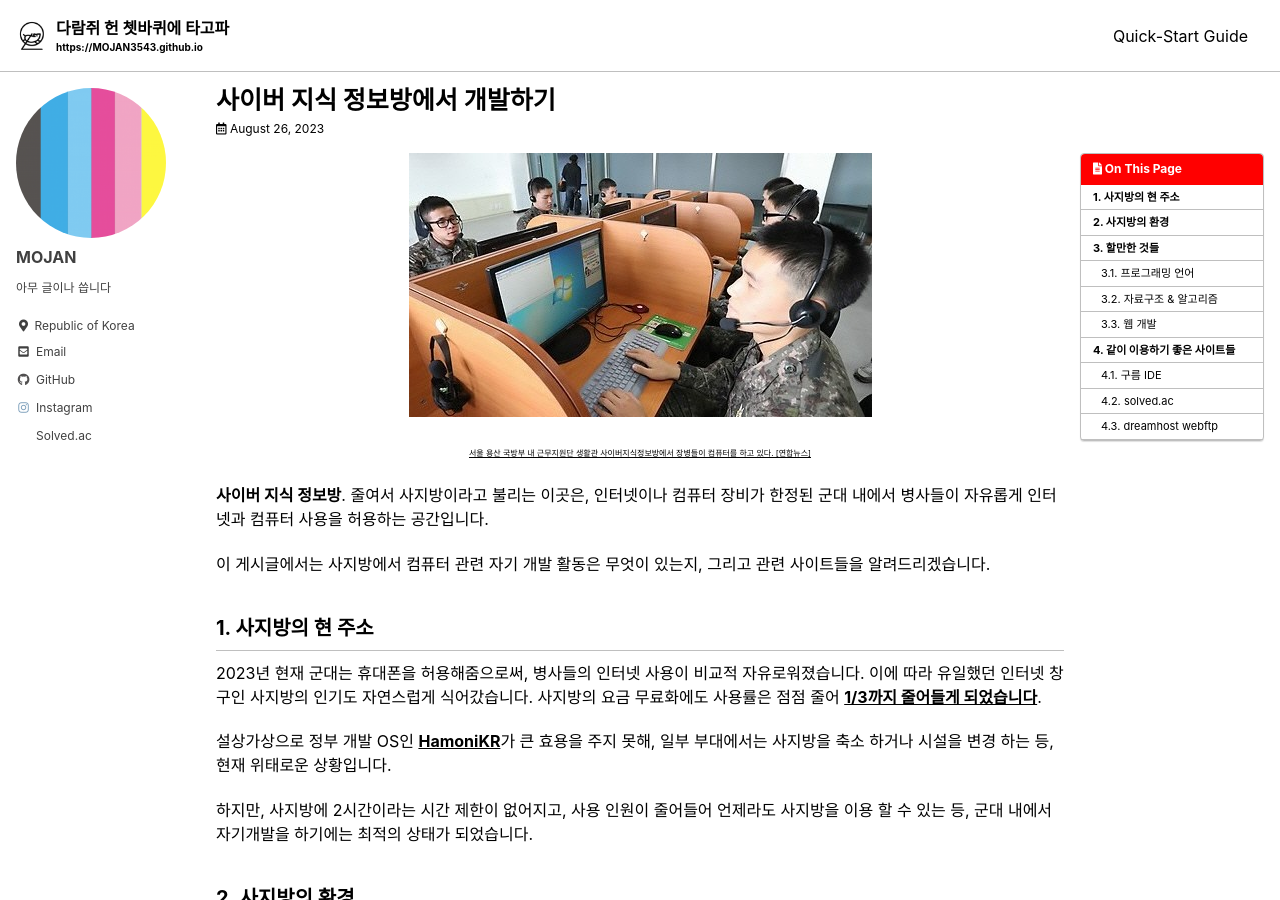
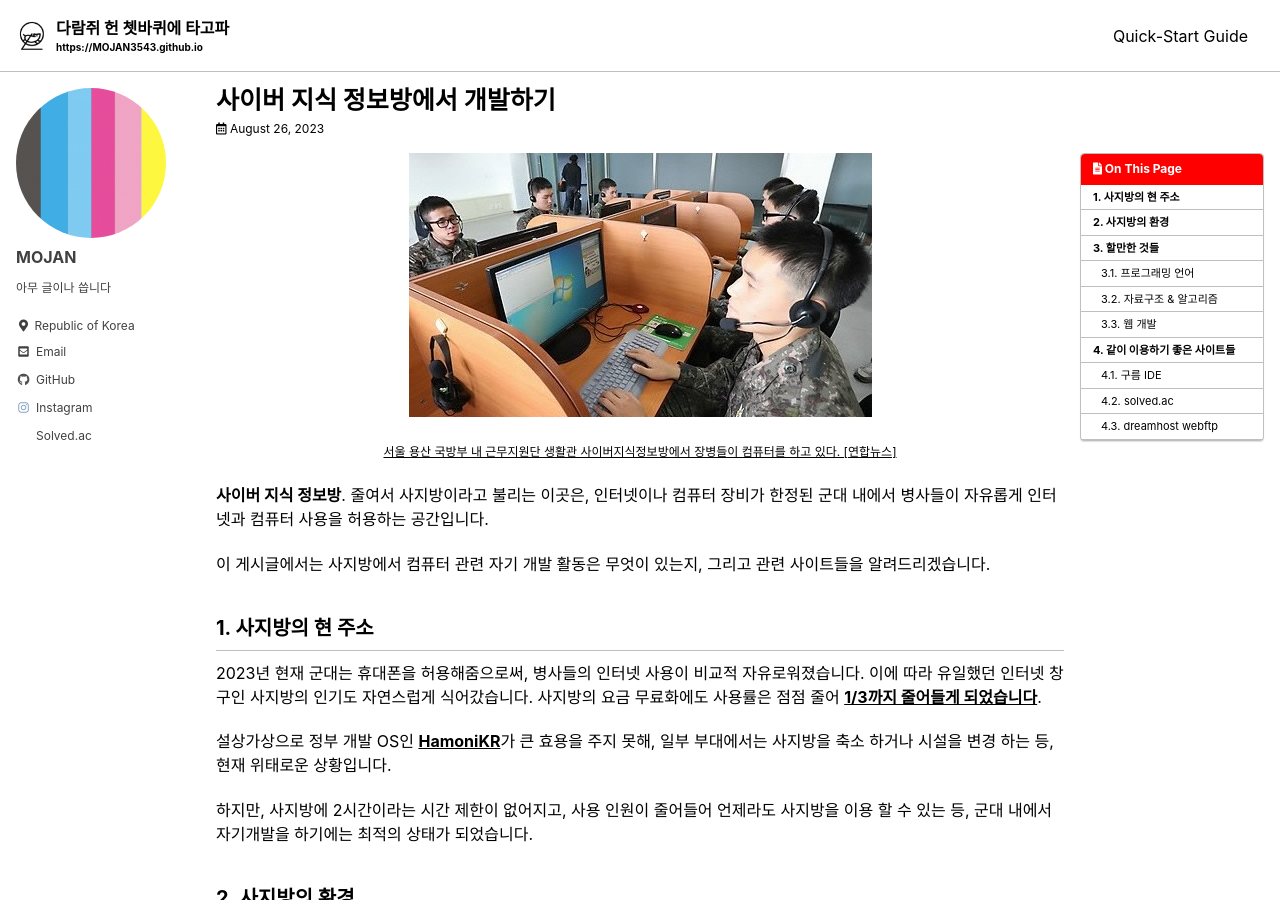
Before and after one commit to MOJAN3543/MOJAN3543.github.io, a Jekyll site: the page built from _posts/CyberCafe/2023-08-26-CyberCafe.md, in a window 1280 px wide and 900 px high. Built offline with Jekyll 4.4.1, drawn with Linux system fonts in a browser that asks for light colours; cached includes are drawn as plain includes.

Commit message:
Update 2023-08-26-CyberCafe.md

```diff
--- a/_posts/CyberCafe/2023-08-26-CyberCafe.md
+++ b/_posts/CyberCafe/2023-08-26-CyberCafe.md
@@ -11,7 +11,7 @@ last_modified_at: 2023-08-26
 ![NewsImage](https://github.com/MOJAN3543/MOJAN3543.github.io/blob/main/_posts/CyberCafe/NewsImage.jpg?raw=true "NewsImage")
 {: .text-center}
 
-<span style="font-size:50%">[서울 용산 국방부 내 근무지원단 생활관 사이버지식정보방에서 장병들이 컴퓨터를 하고 있다. [연합뉴스]](https://www.edaily.co.kr/news/read?newsId=01784326612587912&mediaCodeNo=257&OutLnkChk=Y)</span>
+<span style="font-size:75%">[서울 용산 국방부 내 근무지원단 생활관 사이버지식정보방에서 장병들이 컴퓨터를 하고 있다. [연합뉴스]](https://www.edaily.co.kr/news/read?newsId=01784326612587912&mediaCodeNo=257&OutLnkChk=Y)</span>
 {: .text-center}
 **사이버 지식 정보방**. 줄여서 사지방이라고 불리는 이곳은, 인터넷이나 컴퓨터 장비가 한정된 군대 내에서 병사들이 자유롭게 인터넷과 컴퓨터 사용을 허용하는 공간입니다.
 
```
